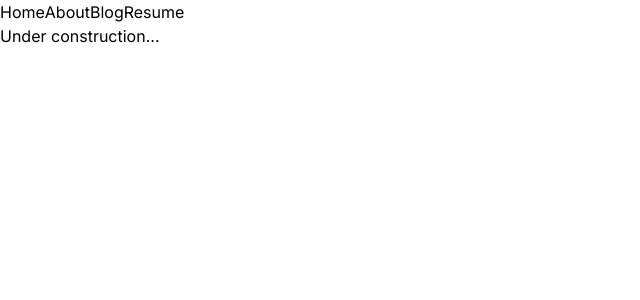
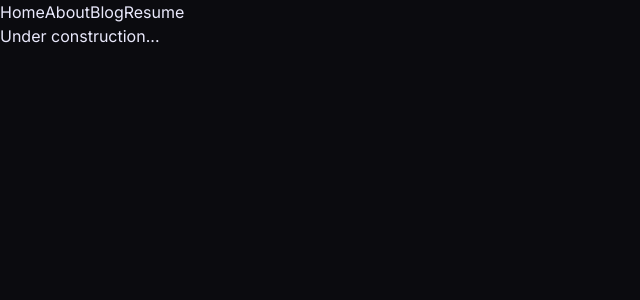
Before and after one commit to dvptl68/dvptl68.github.io, a Next.js app: page / in a window 1280 px wide. Shown: the top 300 px of the page, without its empty margins (0-640 px from the left). Built offline with nearby package versions, Linux system fonts and the light colour scheme.

Commit message:
Add color theme

```diff
--- a/app/layout.tsx
+++ b/app/layout.tsx
@@ -18,10 +18,12 @@ export default function RootLayout({
   return (
     <html lang='en'>
       <body className={inter.className}>
-        <main>
-          <Header />
-          {children}
-          <Footer />
+        <main className='dark'>
+          <div className='min-h-screen bg-background-light dark:bg-background-dark text-txt-light dark:text-txt-dark'>
+            <Header />
+            {children}
+            <Footer />
+          </div>
         </main>
       </body>
     </html>
--- a/tailwind.config.ts
+++ b/tailwind.config.ts
@@ -6,14 +6,24 @@ const config: Config = {
     './components/**/*.{js,ts,jsx,tsx,mdx}',
     './app/**/*.{js,ts,jsx,tsx,mdx}',
   ],
+  darkMode: 'selector',
   theme: {
     extend: {
       colors: {
-        background: 'var(--background)',
-        foreground: 'var(--foreground)',
+        'background-light': '#f0f0f4',
+        'txt-light': '#040316',
+        'primary-light': '#105e9e',
+        'secondary-light': '#8365b3',
+        'accent-light': '#b6281b',
+        'background-dark': '#0b0b0f',
+        'txt-dark': '#eae9fc',
+        'primary-dark': '#61afef',
+        'secondary-dark': '#6a4c9a',
+        'accent-dark': '#e45649',
       },
     },
   },
   plugins: [],
 };
+
 export default config;
```
